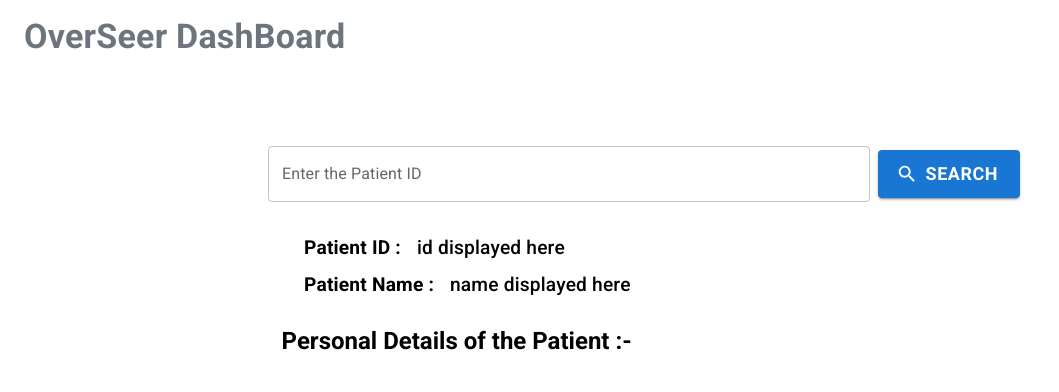
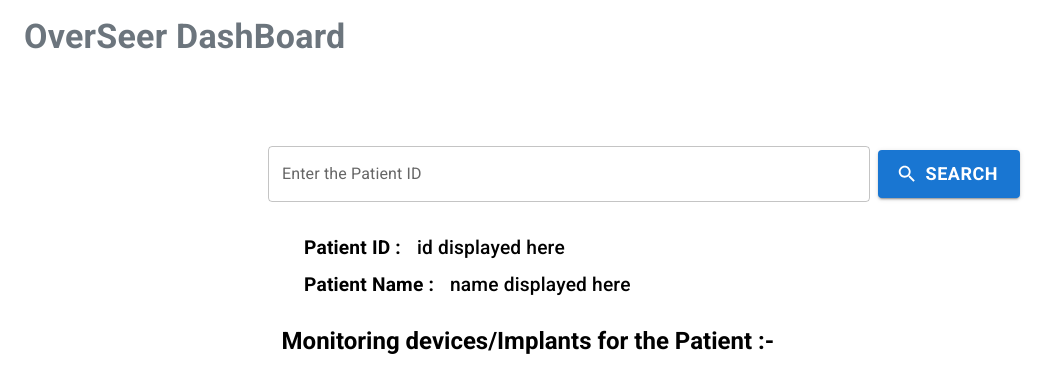
Before and after one commit to CommunityProject21/OverSeer-website, a React (Create React App) app: page /home in a window 1280 px wide. Shown: the top 392 px of the page, without its empty margins (0-1059 px from the left). Built offline with nearby package versions, Linux system fonts and the light colour scheme.

Commit message:
Monitoring,PatientAllergies,PatientCondition,PatientObservation components

```diff
--- /dev/null
+++ b/src/components/MonitoringDevices/MonitoringDevices.jsx
@@ -0,0 +1,27 @@
+import React from 'react';
+import {Typography,Box} from '@mui/material';
+
+const MonitoringDevices = () => {
+    return(
+        <div>
+            <Box sx={{ display: 'flex',justifyContent: 'center', width: '100%'}}>
+                <Box sx={{width: '56%', display: 'flex',flexDirection: 'column',justifyContent: 'flex-start'}}>
+                    <Typography component="div" variant="h5" sx={{fontWeight: 'bold',mb:4}}>Monitoring devices/Implants for the Patient :-</Typography>
+                    {/* <Box sx={{display: 'flex',flexDirection: 'column'}}>
+                        <Typography className="addpd" component="div" variant="body1" sx={{fontSize: '115%',mb:1}}>Address of the Patient : 1060 Hansen Overpass Suite 86, Boston, Massachusetts, Suffolk County</Typography>
+
+                        <Typography className="zippd"component="div" variant="body1" sx={{fontSize: '115%',mb:1}}>Zip Code :&nbsp;500008</Typography>
+
+                        <Typography className="genpd" component="div" variant="body1" sx={{fontSize: '115%',mb:1}}>Gender :&nbsp;Male </Typography>
+
+                        <Typography className="racpd" component="div" variant="body1" sx={{fontSize: '115%',mb:1}}>Race of the patient :&nbsp;White</Typography>
+
+                        <Typography className="ethpd" component="div" variant="body1" sx={{fontSize: '115%',mb:1}}>Ethnicity of the patient :&nbsp;nonhispanic</Typography>
+                    </Box> */}
+                </Box>
+            </Box>
+        </div>
+    );
+};
+
+export default MonitoringDevices;
--- /dev/null
+++ b/src/components/PatientAllergies/PatientAllergies.jsx
@@ -0,0 +1,27 @@
+import React from "react";
+import { Typography, Box } from "@mui/material";
+
+const PatientAllergies = () => {
+    return(
+        <div>
+            <Box sx={{ display: 'flex',justifyContent: 'center', width: '100%'}}>
+                <Box sx={{width: '56%', display: 'flex',flexDirection: 'column',justifyContent: 'flex-start'}}>
+                    <Typography component="div" variant="h5" sx={{fontWeight: 'bold',mb:4}}>Allergies Suffered the Patient :-</Typography>
+                    {/* <Box sx={{display: 'flex',flexDirection: 'column'}}>
+                        <Typography className="addpd" component="div" variant="body1" sx={{fontSize: '115%',mb:1}}>Address of the Patient : 1060 Hansen Overpass Suite 86, Boston, Massachusetts, Suffolk County</Typography>
+
+                        <Typography className="zippd"component="div" variant="body1" sx={{fontSize: '115%',mb:1}}>Zip Code :&nbsp;500008</Typography>
+
+                        <Typography className="genpd" component="div" variant="body1" sx={{fontSize: '115%',mb:1}}>Gender :&nbsp;Male </Typography>
+
+                        <Typography className="racpd" component="div" variant="body1" sx={{fontSize: '115%',mb:1}}>Race of the patient :&nbsp;White</Typography>
+
+                        <Typography className="ethpd" component="div" variant="body1" sx={{fontSize: '115%',mb:1}}>Ethnicity of the patient :&nbsp;nonhispanic</Typography>
+                    </Box> */}
+                </Box>
+            </Box>
+        </div>
+    );
+};
+
+export default PatientAllergies;
--- /dev/null
+++ b/src/components/PatientCondition/PatientCondition.jsx
@@ -0,0 +1,27 @@
+import React from 'react';
+import { Typography,Box } from '@mui/material';
+
+const PatientObservation = () => {
+    return(
+        <div>
+            <Box sx={{ display: 'flex',justifyContent: 'center', width: '100%'}}>
+                <Box sx={{width: '56%', display: 'flex',flexDirection: 'column',justifyContent: 'flex-start'}}>
+                    <Typography component="div" variant="h5" sx={{fontWeight: 'bold',mb:4}}>Patient is suffering from :-</Typography>
+                    {/* <Box sx={{display: 'flex',flexDirection: 'column'}}>
+                        <Typography className="addpd" component="div" variant="body1" sx={{fontSize: '115%',mb:1}}>Address of the Patient : 1060 Hansen Overpass Suite 86, Boston, Massachusetts, Suffolk County</Typography>
+
+                        <Typography className="zippd"component="div" variant="body1" sx={{fontSize: '115%',mb:1}}>Zip Code :&nbsp;500008</Typography>
+
+                        <Typography className="genpd" component="div" variant="body1" sx={{fontSize: '115%',mb:1}}>Gender :&nbsp;Male </Typography>
+
+                        <Typography className="racpd" component="div" variant="body1" sx={{fontSize: '115%',mb:1}}>Race of the patient :&nbsp;White</Typography>
+
+                        <Typography className="ethpd" component="div" variant="body1" sx={{fontSize: '115%',mb:1}}>Ethnicity of the patient :&nbsp;nonhispanic</Typography>
+                    </Box> */}
+                </Box>
+            </Box>
+        </div>
+    );
+};
+
+export default PatientObservation;
--- /dev/null
+++ b/src/components/PatientObservations/PatientObservations.jsx
@@ -0,0 +1,27 @@
+import React from "react";
+import {Box,Typography} from "@mui/material";
+
+const PatientObservation = () => {
+    return(
+        <div>
+            <Box sx={{ display: 'flex',justifyContent: 'center', width: '100%'}}>
+                <Box sx={{width: '56%', display: 'flex',flexDirection: 'column',justifyContent: 'flex-start'}}>
+                    <Typography component="div" variant="h5" sx={{fontWeight: 'bold',mb:4}}>Medical Details of the Patient :-</Typography>
+                    {/* <Box sx={{display: 'flex',flexDirection: 'column'}}>
+                        <Typography className="addpd" component="div" variant="body1" sx={{fontSize: '115%',mb:1}}>Address of the Patient : 1060 Hansen Overpass Suite 86, Boston, Massachusetts, Suffolk County</Typography>
+
+                        <Typography className="zippd"component="div" variant="body1" sx={{fontSize: '115%',mb:1}}>Zip Code :&nbsp;500008</Typography>
+
+                        <Typography className="genpd" component="div" variant="body1" sx={{fontSize: '115%',mb:1}}>Gender :&nbsp;Male </Typography>
+
+                        <Typography className="racpd" component="div" variant="body1" sx={{fontSize: '115%',mb:1}}>Race of the patient :&nbsp;White</Typography>
+
+                        <Typography className="ethpd" component="div" variant="body1" sx={{fontSize: '115%',mb:1}}>Ethnicity of the patient :&nbsp;nonhispanic</Typography>
+                    </Box> */}
+                </Box>
+            </Box>
+        </div>
+    );
+}
+
+export default PatientObservation;
--- a/src/pages/Home/Home.jsx
+++ b/src/pages/Home/Home.jsx
@@ -1,12 +1,16 @@
 import React from "react";
-import DashboardDetails from '../../components/DashboardDetails/DashboardDetails'
-import PersonalDetails from '../../components/PersonalDetails/PersonalDetails'
+import DashboardDetails from '../../components/DashboardDetails/DashboardDetails';
+import PersonalDetails from '../../components/PersonalDetails/PersonalDetails';
+import PatientObservation from '../../components/PatientObservations/PatientObservations';
+import PatientAllergies from '../../components/PatientAllergies/PatientAllergies';
+import PatientCondition from '../../components/PatientCondition/PatientCondition';
+import MonitoringDevices from '../../components/MonitoringDevices/MonitoringDevices';
 
 const Home = () => {
     return(
         <div style={{display: 'flex', flexDirection: 'column', gap: 25}}>
             <DashboardDetails />
-            <PersonalDetails />
+            <MonitoringDevices />
         </div>
     );
 }
```
